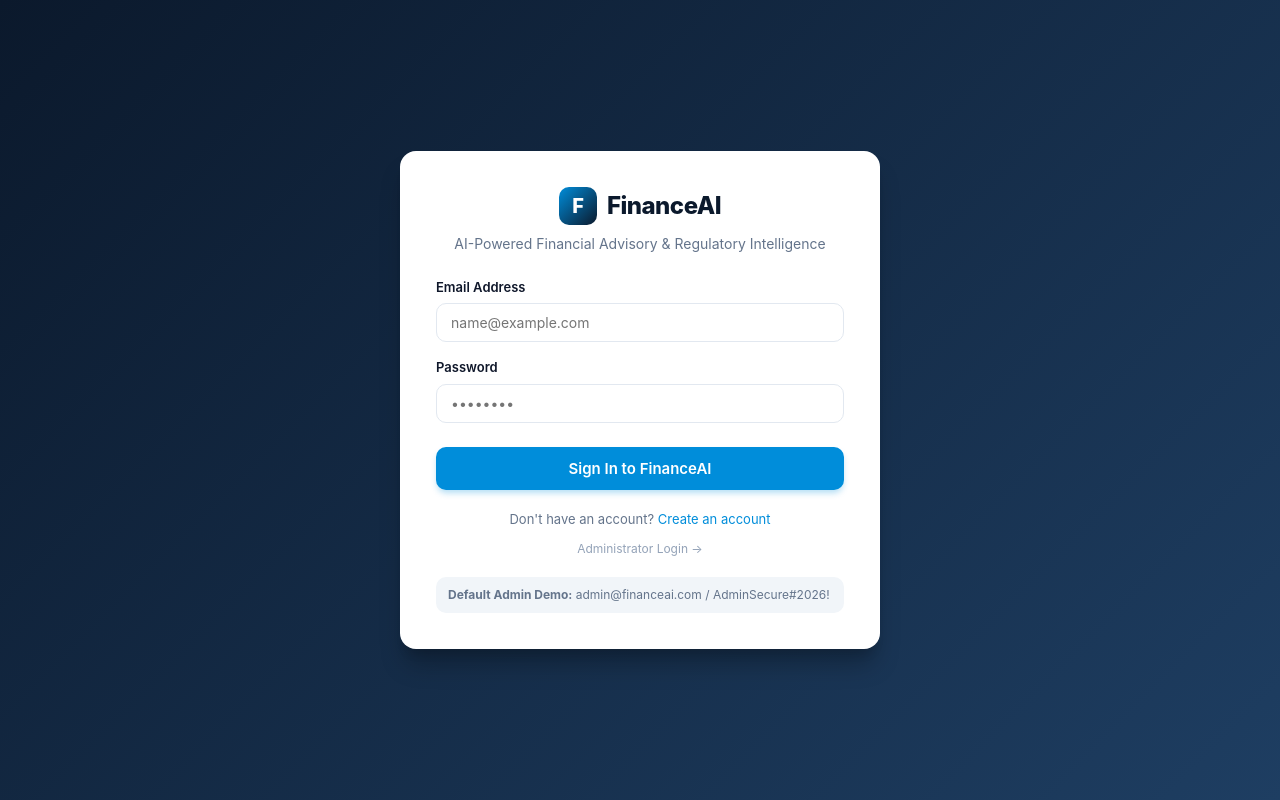
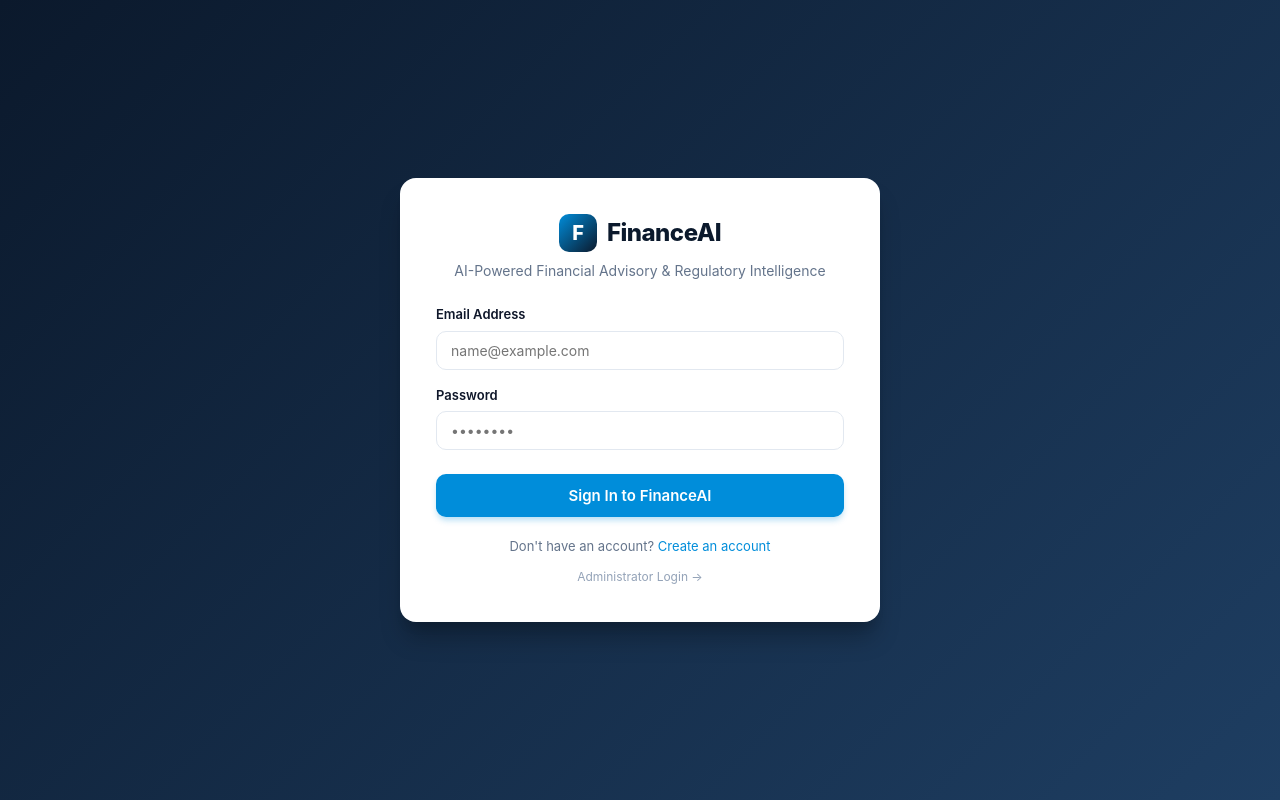
Before and after one commit to rohanshinde8080/finance-ai-rag, a React app in the folder frontend/: page /login in a window 1280 px wide. Built offline with nearby package versions, Linux system fonts and the light colour scheme; no server answers; the HTML template or start-up script is replaced by a standard one.

Commit message:
fix(ui): remove default admin demo credentials hint from user login page

```diff
--- a/frontend/src/pages/Login.jsx
+++ b/frontend/src/pages/Login.jsx
@@ -82,10 +82,6 @@ export const Login = () => {
             </Link>
           </div>
         </div>
-
-        <div className="auth-demo-hint">
-          <strong>Default Admin Demo:</strong> admin@financeai.com / AdminSecure#2026!
-        </div>
       </div>
     </div>
   );
```
